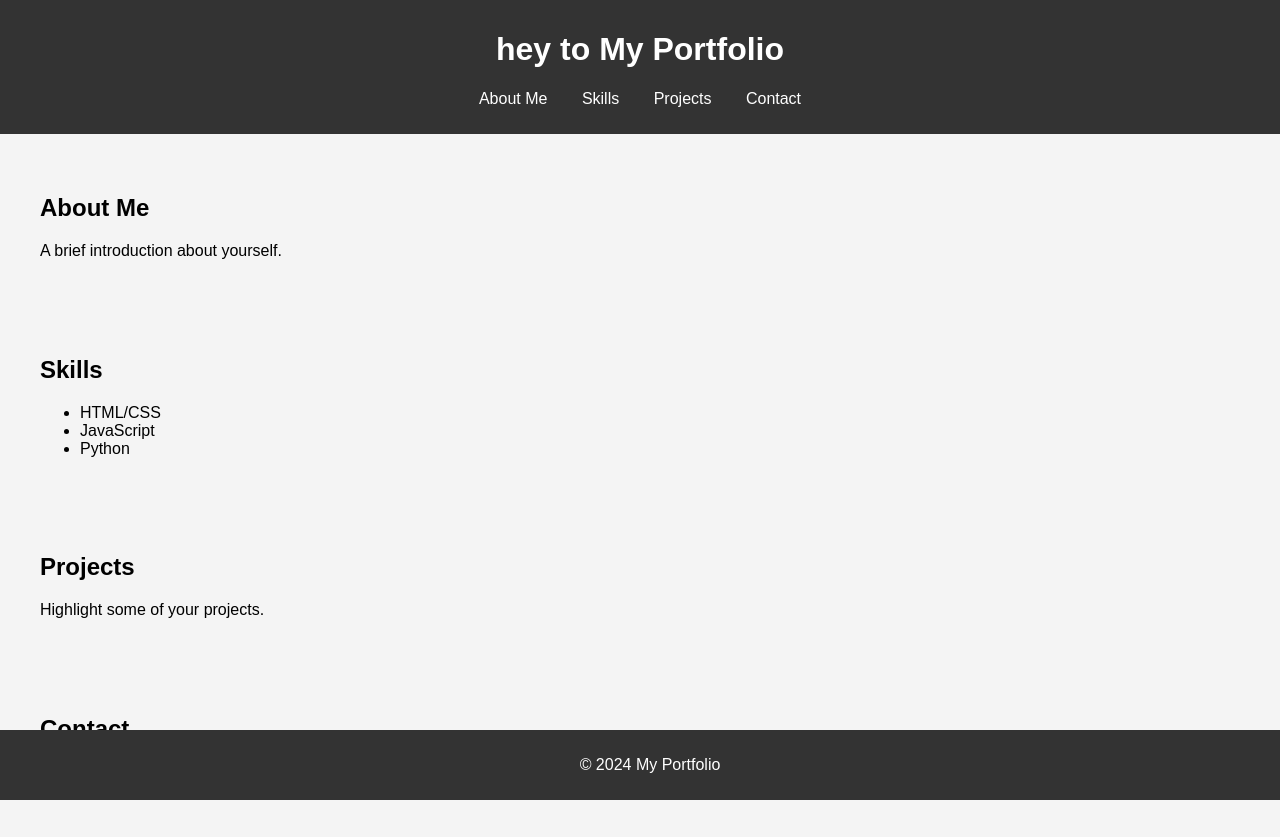
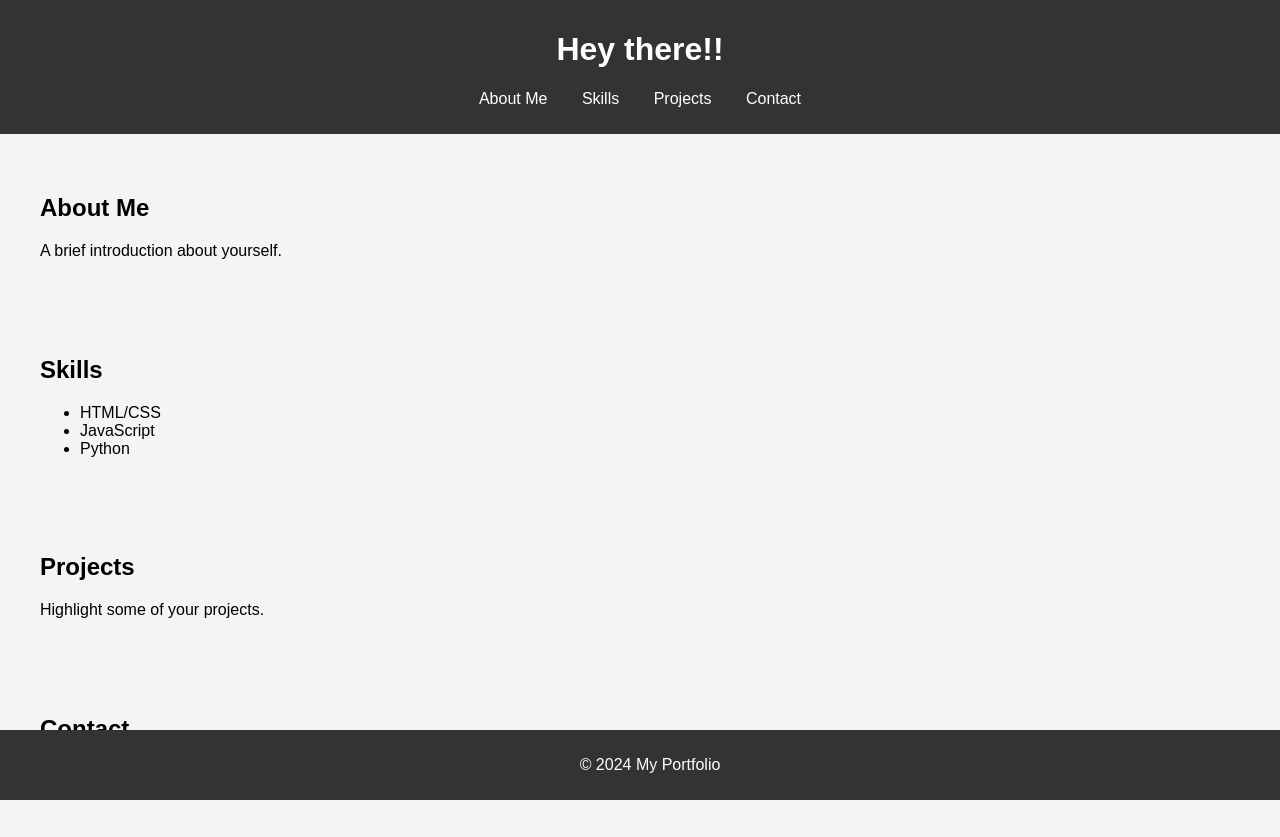
Before and after one commit to uh-JAY/My_Protofolio, a plain HTML site: page index.html in a window 1280 px wide. Drawn offline with Linux system fonts and the light colour scheme.

Commit message:
Update index.html

```diff
--- a/index.html
+++ b/index.html
@@ -3,12 +3,12 @@
 <head>
     <meta charset="UTF-8">
     <meta name="viewport" content="width=device-width, initial-scale=1.0">
-    <title>Hey there!!</title>
+    <title>My Portfolio</title>
     <link rel="stylesheet" href="style.css">
 </head>
 <body>
     <header>
-        <h1>hey to My Portfolio</h1>
+        <h1>Hey there!!</h1>
         <nav>
             <ul>
                 <li><a href="#about">About Me</a></li>
```
